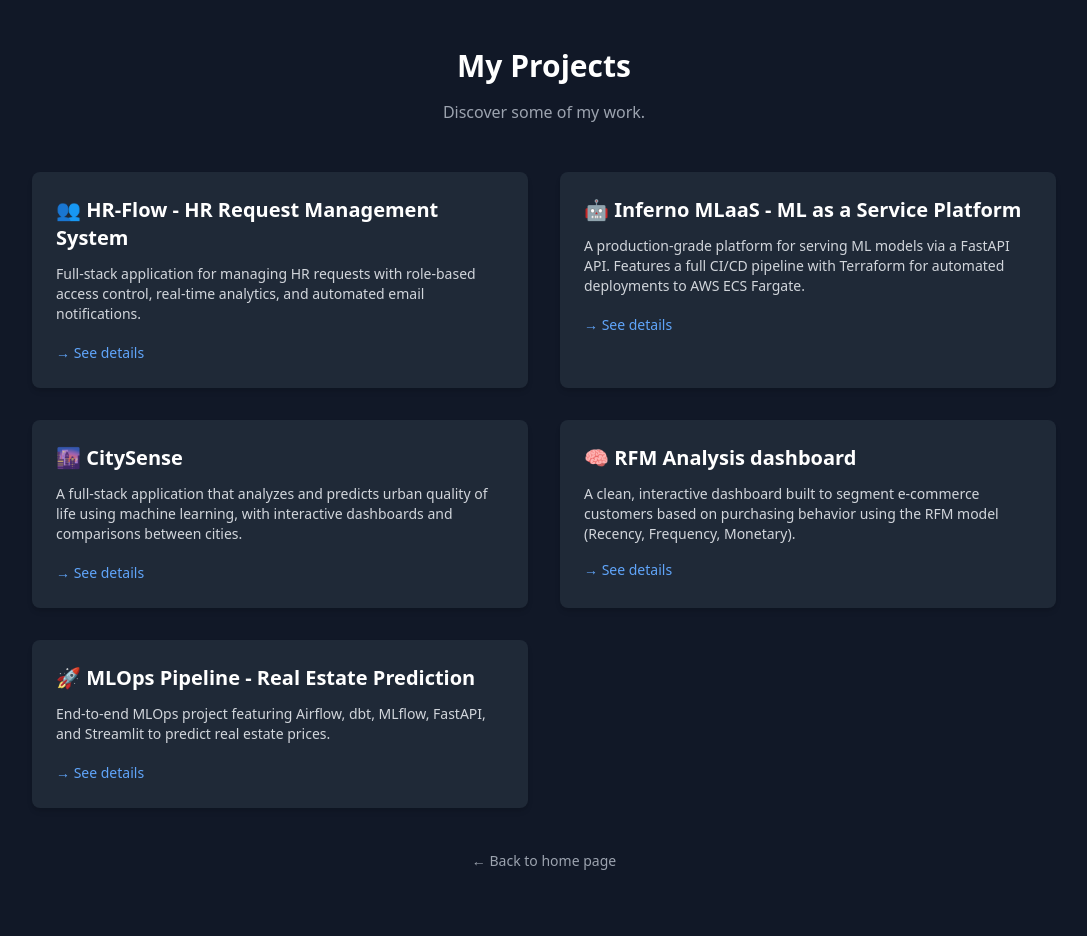
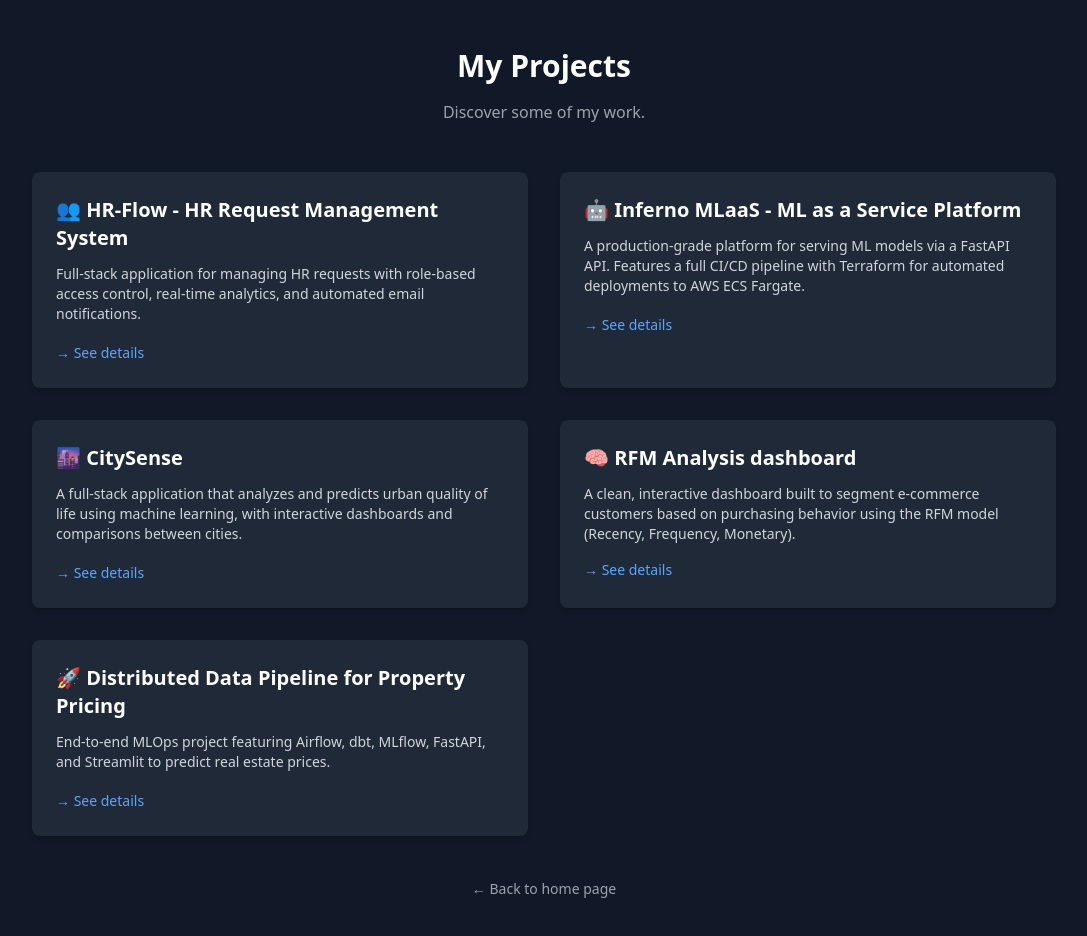
Before and after one commit to Pissaia92/my-webspace, a Next.js app: page /projects in a window 1280 px wide. Shown: the top 936 px of the page, without its empty margins (96-1183 px from the left). Built offline with nearby package versions, Linux system fonts and the light colour scheme.

Commit message:
Minor fixes

```diff
--- a/src/app/projects/mlops-pipeline/page.tsx
+++ b/src/app/projects/mlops-pipeline/page.tsx
@@ -14,7 +14,7 @@ export default function MLOpsPipelinePage() {
 
         <header className="text-center mb-12">
           <h1 className="text-3xl md:text-4xl font-bold text-white mb-4">
-            🚀 MLOps Pipeline - Real Estate Price Prediction
+            🚀 Distributed Data Pipeline for Property Pricing
           </h1>
           <p className="text-lg text-gray-300">
             End-to-end MLOps project featuring Airflow, dbt, MLflow, FastAPI,
--- a/src/app/projects/page.tsx
+++ b/src/app/projects/page.tsx
@@ -82,7 +82,7 @@ export default function ProjectsPage() {
           {/* Project: MLOps Pipeline - NEW */}
           <div className="bg-gray-800 p-6 rounded-lg shadow-md hover:shadow-lg transition">
             <h2 className="text-xl font-semibold text-white mb-3">
-              🚀 MLOps Pipeline - Real Estate Prediction
+              🚀 Distributed Data Pipeline for Property Pricing
             </h2>
             <p className="text-gray-300 mb-4 text-sm">
               End-to-end MLOps project featuring Airflow, dbt, MLflow, FastAPI,
```
